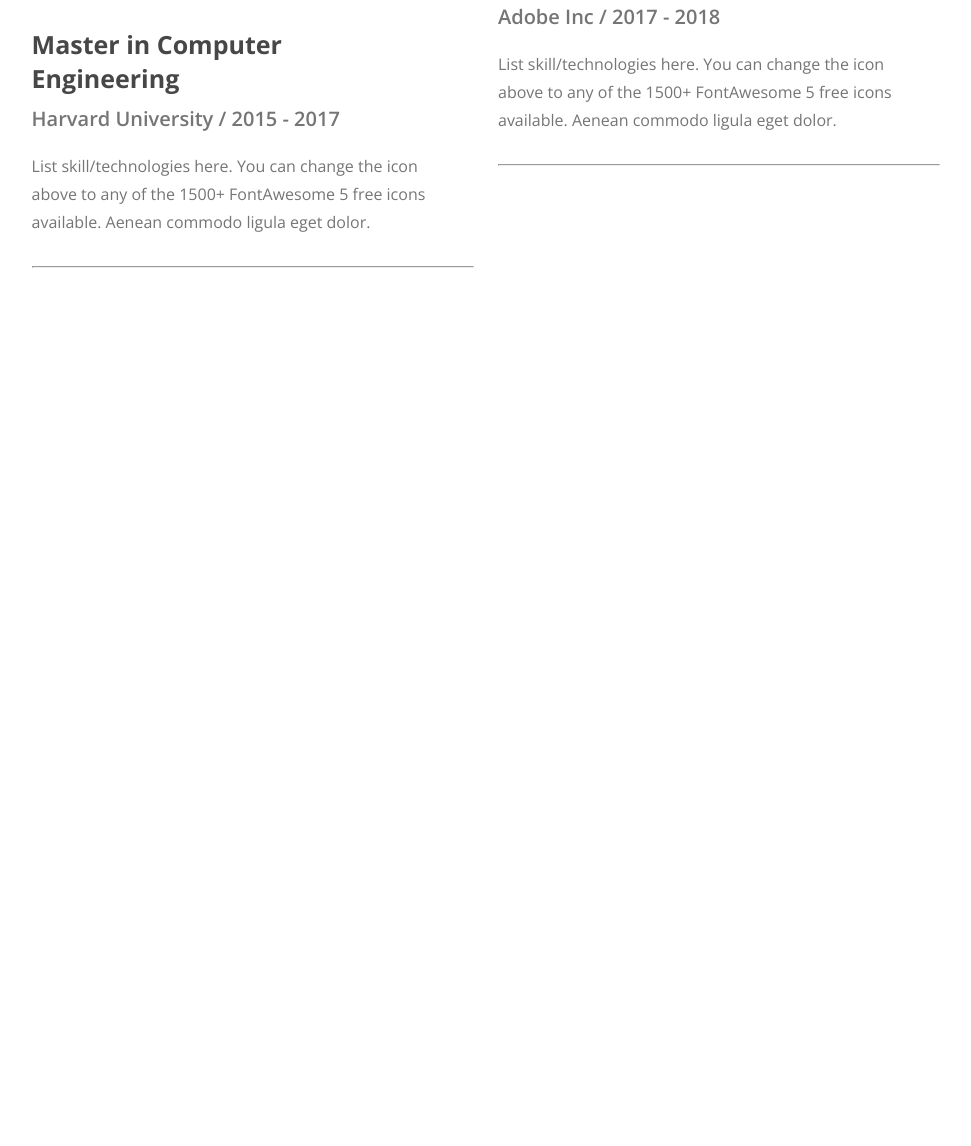
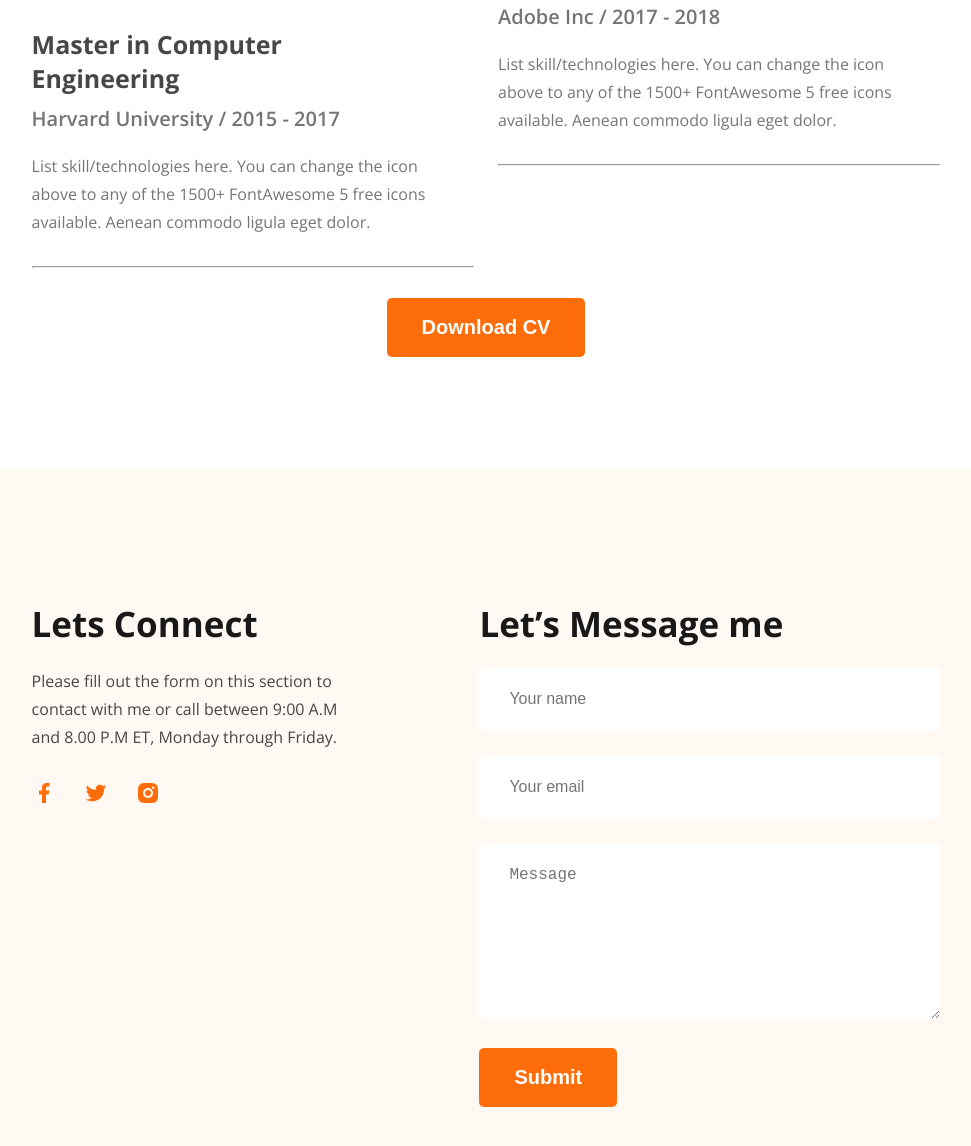
Before and after one commit to tohuratasnim0/web-dev-portfolio, a plain HTML site: page index.html in a window 1280 px wide. Shown: the part 3319-4465 px from the top of the page, without its empty margins (154-1125 px from the left). Before the commit the page ends 3617 px from the top, so only its background shows below. Drawn offline with nearby package versions, Linux system fonts and the light colour scheme.

Commit message:
footer section designed according to figma

```diff
--- a/index.html
+++ b/index.html
@@ -150,10 +150,36 @@
                 <hr>
             </div>
         </div>
+        <div class="text-center">
+            <button class="btn">Download CV</button>
+        </div>
 
     </section>
     <footer>
-
+        <section class="footer-container">
+          <div class="social">
+            <h2>Lets Connect</h2>
+            <p>Please fill out the form on this section to contact with me or call between 9:00 A.M and 8.00 P.M ET, Monday through Friday.</p>
+            <div class="icons">
+                <a href=""><img src="images/icons/facebook.png" alt=""></a>
+                <a href=""><img src="images/icons/twitter.png" alt=""></a>
+                <a href=""><img src="images/icons/insta.png" alt=""></a>
+            </div>
+          </div>
+          <form action="" class="form">
+            <h2>Let’s Message me</h2>
+            <div class="">
+                <input type="text" name="" id="" placeholder="Your name">
+            </div>
+            <div class="">
+                <input type="email" name="" id="" placeholder="Your email">
+            </div>
+            <div class="">
+                <textarea rows="5" name="" id="" placeholder="Message"></textarea>
+            </div>
+            <input type="submit" class="btn" value="Submit">
+          </form>
+        </section>
     </footer>
 
 </body>
--- a/styles/portfolio.css
+++ b/styles/portfolio.css
@@ -40,6 +40,9 @@
     line-height: 30px;
     color: #757575;
     margin: 30px 0;
+}
+.text-center{
+    text-align: center;
 }
 
 /* Main Style */
@@ -206,3 +209,45 @@ nav .menu a{
     line-height: 28px;
     color: #757575;
 }
+/* Footer Section */
+footer{
+    margin-top: 113px;
+    padding: 130px 0;
+    background-color: #FFF8F3;
+}
+footer .footer-container{
+    width: 71%;
+    max-width: 1140px;
+    display: flex;
+    margin: 0 auto;
+    gap: 117px;
+}
+
+.footer-container h2{
+    font-size: 35px;
+    font-weight: 700;
+    color: #181818;
+    margin-bottom: 20px;
+}
+.footer-container .social{
+    max-width: 562px;
+}
+.footer-container .social p{
+    font-size: 16px;
+    line-height: 28px;
+    color: #474747;
+    margin-bottom: 30px;
+}
+.footer-container .icons a{
+    margin-right: 24px;
+}
+.footer-container form input[type="text"], input[type="email"], .footer-container form textarea {
+    width: 461px;
+    padding: 18px 30px;
+    margin-bottom: 24px;
+    border: none;
+    border-radius: 5px;
+    font-size: 16px;
+    color: #757575;
+    line-height: 28px;
+}
```
